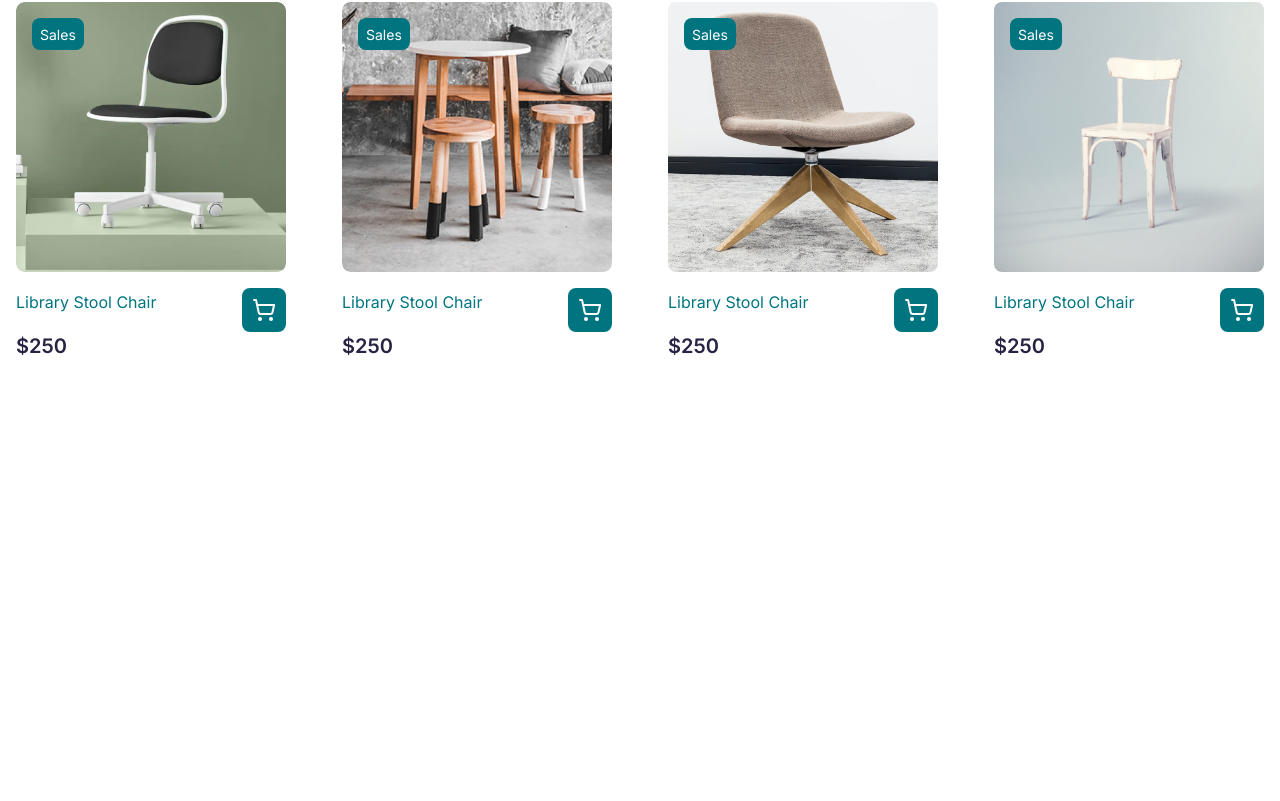
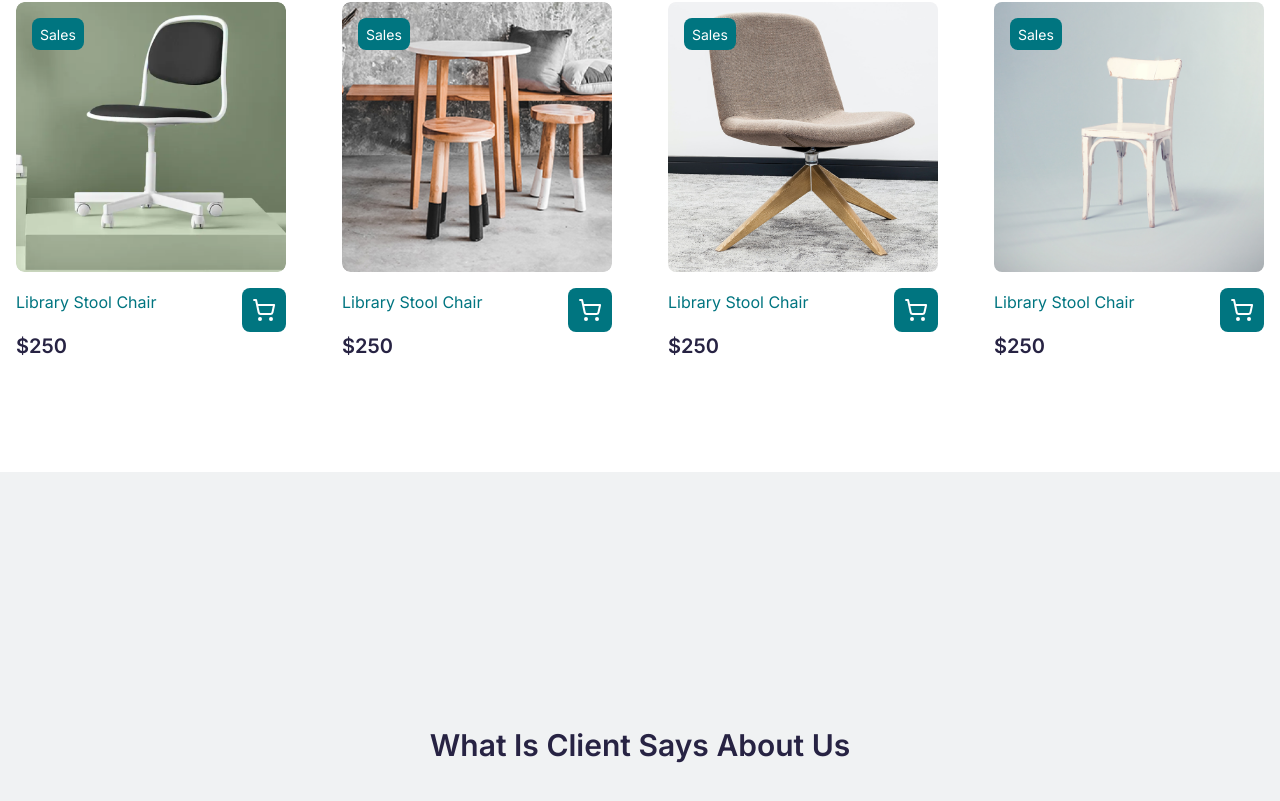
Before and after one commit to bdancost/ecommerce_app, a React (Vite) app: page / in a window 1280 px wide. Shown: the part 3236-4037 px from the top of the page. Before the commit the page ends 3708 px from the top, so only its background shows below. Built offline with nearby package versions, Linux system fonts and the light colour scheme.

Commit message:
Adicionando component Client

```diff
--- a/src/Components/Client/Client.jsx
+++ b/src/Components/Client/Client.jsx
@@ -1,5 +1,15 @@
+import SectionTitle from "../SectionTitle/SectionTitle";
+
 const Client = () => {
-  return <div>Client</div>;
+  return (
+    <div>
+      <SectionTitle
+        title="What is client says about us"
+        mb="mb-11"
+        textAlign="center"
+      />
+    </div>
+  );
 };
 
 export default Client;
--- a/src/Pages/Home/Home.jsx
+++ b/src/Pages/Home/Home.jsx
@@ -4,6 +4,7 @@ import Brand from "../../Components/Brand/Brand";
 import Features from "../../Components/Features/Features";
 import Categories from "../../Components/Categories/Categories";
 import Product from "../../Components/Product/Product";
+import Client from "../../Components/Client/Client";
 
 const Home = () => {
   return (
@@ -37,6 +38,11 @@ const Home = () => {
       <div className="w-full flex items-center justify-center pb-[80px]">
         <Product />
       </div>
+
+      {/* client say component */}
+      <div className="w-full flex items-center justify-center bg-[#f0f2f3] min-h-[589px]">
+        <Client />
+      </div>
     </div>
   );
 };
```
